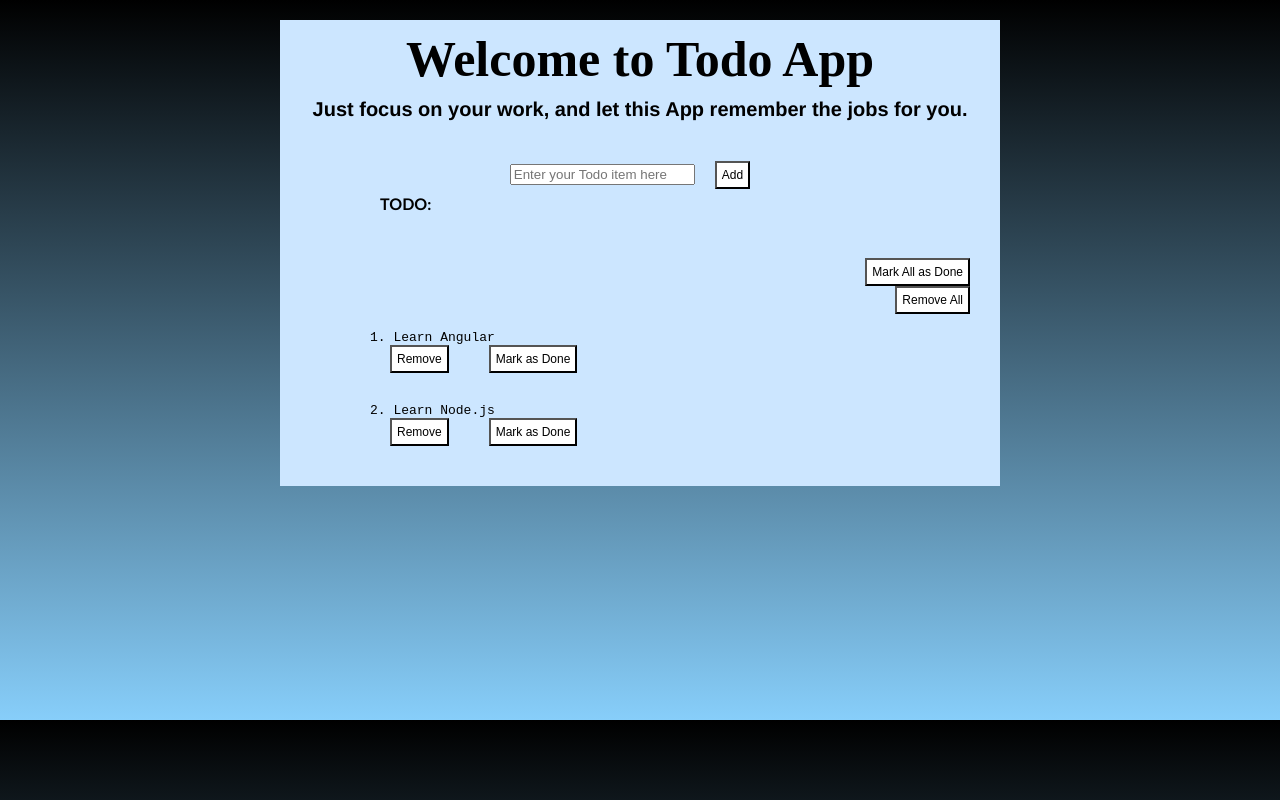
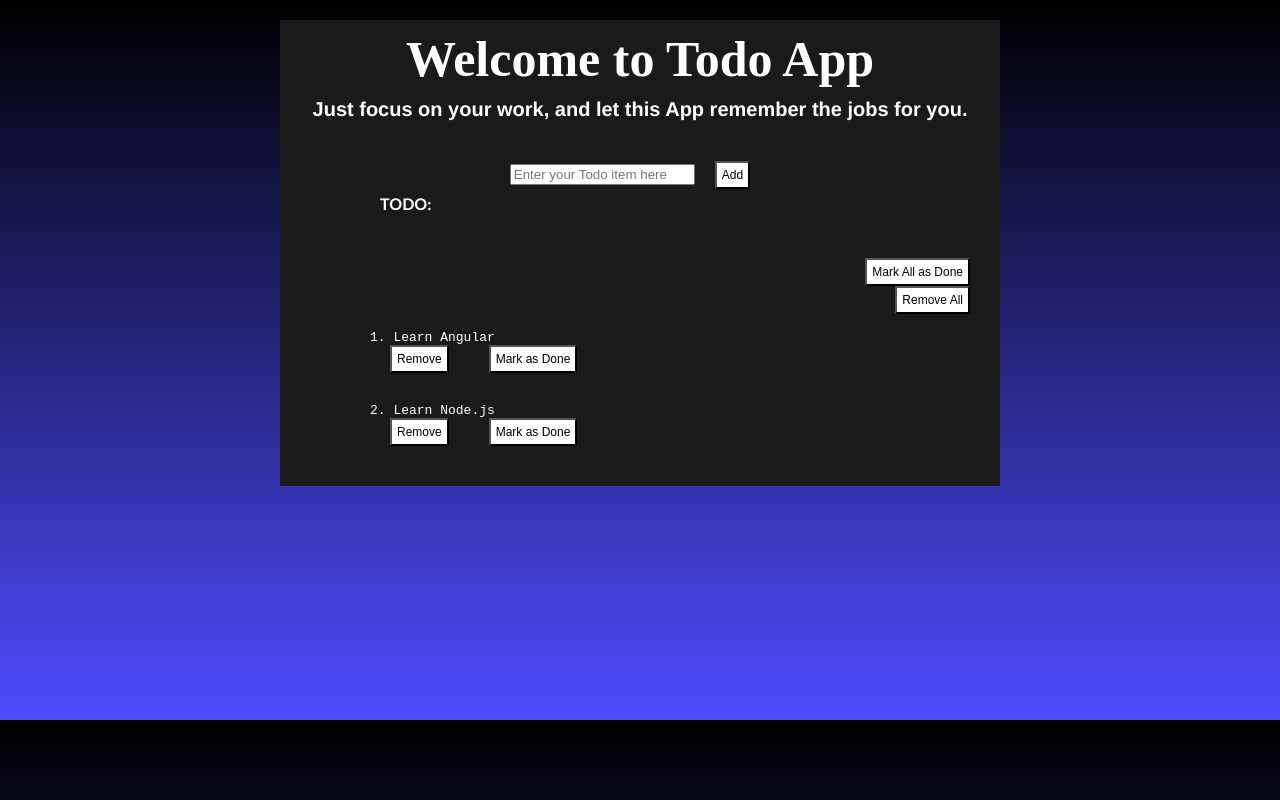
Before and after one commit to EmadBinAbid/hu-mean-workshop, an Angular app in the folder TodoApp/: page / in a window 1280 px wide. Built offline with nearby package versions, Linux system fonts and the light colour scheme.

Commit message:
Updated.

```diff
--- a/TodoApp/src/app/components/todo-app/todo-app.component.scss
+++ b/TodoApp/src/app/components/todo-app/todo-app.component.scss
@@ -1,6 +1,6 @@
 .todo-main
 {
-    background-color: #cce6ff;
+    background-color: #1a1a1a;
     margin: 20px auto;
     padding: 10px;
     width: 700px;
--- a/TodoApp/src/app/components/todo-list/todo-list.component.ts
+++ b/TodoApp/src/app/components/todo-list/todo-list.component.ts
@@ -47,7 +47,7 @@ export class TodoListComponent implements OnInit {
   setStyles(i)
   {
     let styles = {
-      "color": this.list[i].done ? "#00b300" : "black"
+      "color": this.list[i].done ? "#00b300" : "white"
     }
     return styles;
   }
--- a/TodoApp/src/styles.scss
+++ b/TodoApp/src/styles.scss
@@ -3,6 +3,7 @@ body
 {
     margin: 0px;
     padding: 0px;
-    background-image: repeating-linear-gradient(black, lightskyblue);
+    background-image: repeating-linear-gradient(black, #4d4dff);
     height: 700px;
+    color: white;
 }
```
